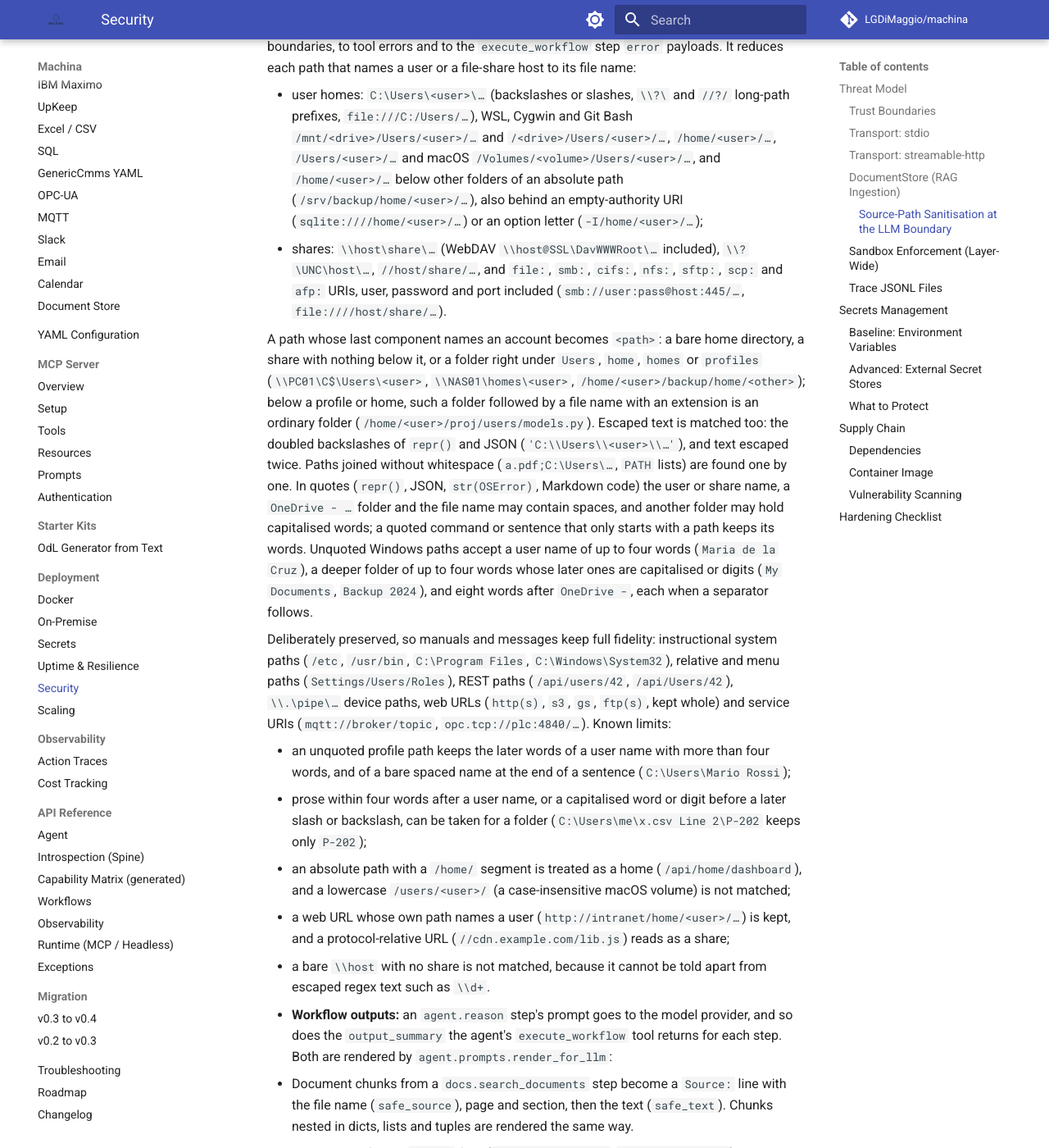
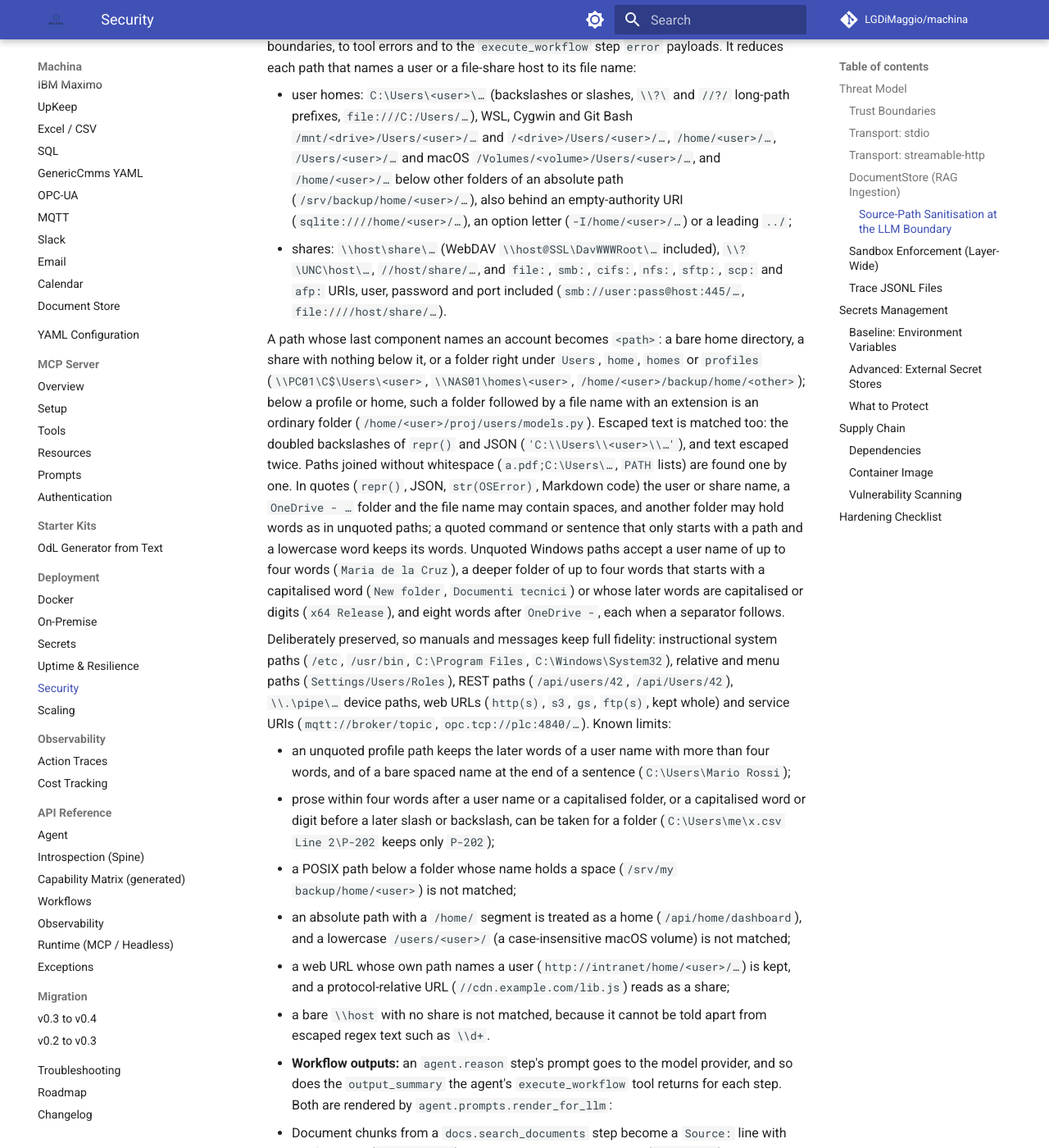
Before and after one commit to LGDiMaggio/machina, an MkDocs documentation site: the page built from docs/deployment/security.md, in a window 1280 px wide and 1400 px high, scrolled down 2496 px. Shown: the whole window at 82% size. Built offline with MkDocs 1.6.1 and Material for MkDocs 9.7.7, drawn with Linux system fonts in a browser that asks for light colours; comment, search, counter and statistics services are not loaded.

Commit message:
fix(agent): match capitalised folders and more POSIX home shapes
Validation of the round-2 findings showed two remaining gaps:

- A deeper Windows folder whose later words are lowercase (New folder,
  Documenti tecnici) cut the path short and left the rest visible. A
  folder may now hold up to four words of any case when its first word
  is capitalised and has no dot; otherwise its later words must still
  be capitalised or digits, which keeps prose after a file name
  ("vib.csv, 7.1 mm/s") out of the path. The separator sits inside each
  alternative, so a folder such as Report.v2 falls through to the
  general form. Quoted folders use the same split by first character
  inside an atomic group.
- POSIX homes behind an empty component (/mnt//home/...), a '#' in a
  folder name, or a leading ../ were not matched.

Co-Authored-By: Claude Opus 5.5 <noreply@anthropic.com>

```diff
--- a/docs/deployment/security.md
+++ b/docs/deployment/security.md
@@ -110,8 +110,8 @@ own payload, not an LLM hallucination.
       `/home/<user>/…`, `/Users/<user>/…` and macOS
       `/Volumes/<volume>/Users/<user>/…`, and `/home/<user>/…` below other
       folders of an absolute path (`/srv/backup/home/<user>/…`), also behind
-      an empty-authority URI (`sqlite:////home/<user>/…`) or an option letter
-      (`-I/home/<user>/…`);
+      an empty-authority URI (`sqlite:////home/<user>/…`), an option letter
+      (`-I/home/<user>/…`) or a leading `../`;
     - shares: `\\host\share\…` (WebDAV `\\host@SSL\DavWWWRoot\…` included),
       `\\?\UNC\host\…`, `//host/share/…`, and `file:`, `smb:`, `cifs:`,
       `nfs:`, `sftp:`, `scp:` and `afp:` URIs, user, password and port
@@ -128,12 +128,14 @@ own payload, not an LLM hallucination.
     whitespace (`a.pdf;C:\Users\…`, `PATH` lists) are found one by one. In
     quotes (`repr()`, JSON, `str(OSError)`, Markdown code) the user or share
     name, a `OneDrive - …` folder and the file name may contain spaces, and
-    another folder may hold capitalised words; a quoted command or sentence
-    that only starts with a path keeps its words. Unquoted Windows paths
-    accept a user name of up to four words (`Maria de la Cruz`), a deeper
-    folder of up to four words whose later ones are capitalised or digits
-    (`My Documents`, `Backup 2024`), and eight words after `OneDrive -`, each
-    when a separator follows.
+    another folder may hold words as in unquoted paths; a quoted command or
+    sentence that only starts with a path and a lowercase word keeps its
+    words. Unquoted Windows paths accept a user name of up to four words
+    (`Maria de la Cruz`), a deeper
+    folder of up to four words that starts with a capitalised word
+    (`New folder`, `Documenti tecnici`) or whose later words are capitalised
+    or digits (`x64 Release`), and eight words after `OneDrive -`, each when a
+    separator follows.
 
     Deliberately preserved, so manuals and messages keep full fidelity:
     instructional system paths (`/etc`, `/usr/bin`, `C:\Program Files`,
@@ -145,9 +147,12 @@ own payload, not an LLM hallucination.
     - an unquoted profile path keeps the later words of a user name with more
       than four words, and of a bare spaced name at the end of a sentence
       (`C:\Users\Mario Rossi`);
-    - prose within four words after a user name, or a capitalised word or
-      digit before a later slash or backslash, can be taken for a folder
-      (`C:\Users\me\x.csv Line 2\P-202` keeps only `P-202`);
+    - prose within four words after a user name or a capitalised folder, or a
+      capitalised word or digit before a later slash or backslash, can be
+      taken for a folder (`C:\Users\me\x.csv Line 2\P-202` keeps only
+      `P-202`);
+    - a POSIX path below a folder whose name holds a space
+      (`/srv/my backup/home/<user>`) is not matched;
     - an absolute path with a `/home/` segment is treated as a home
       (`/api/home/dashboard`), and a lowercase `/users/<user>/` (a
       case-insensitive macOS volume) is not matched;
```
Also changed, not shown: 2 other files.
